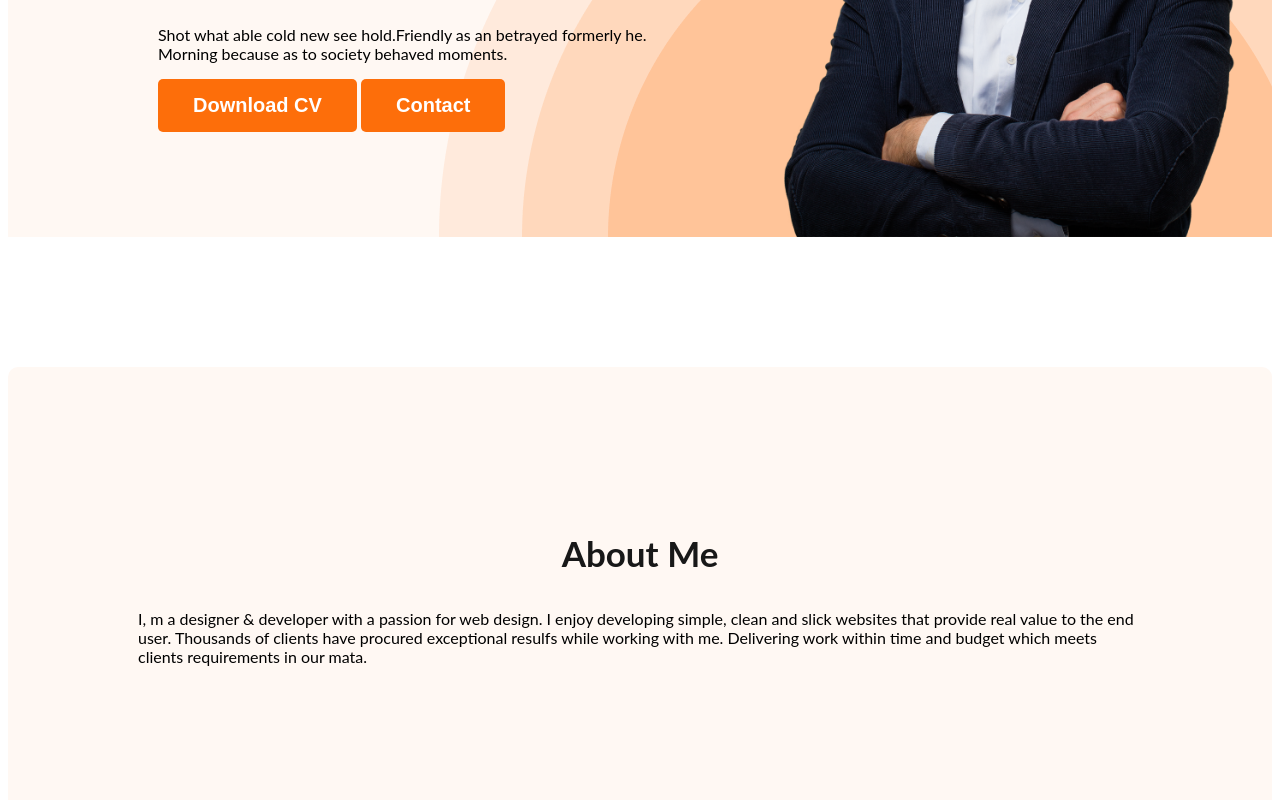
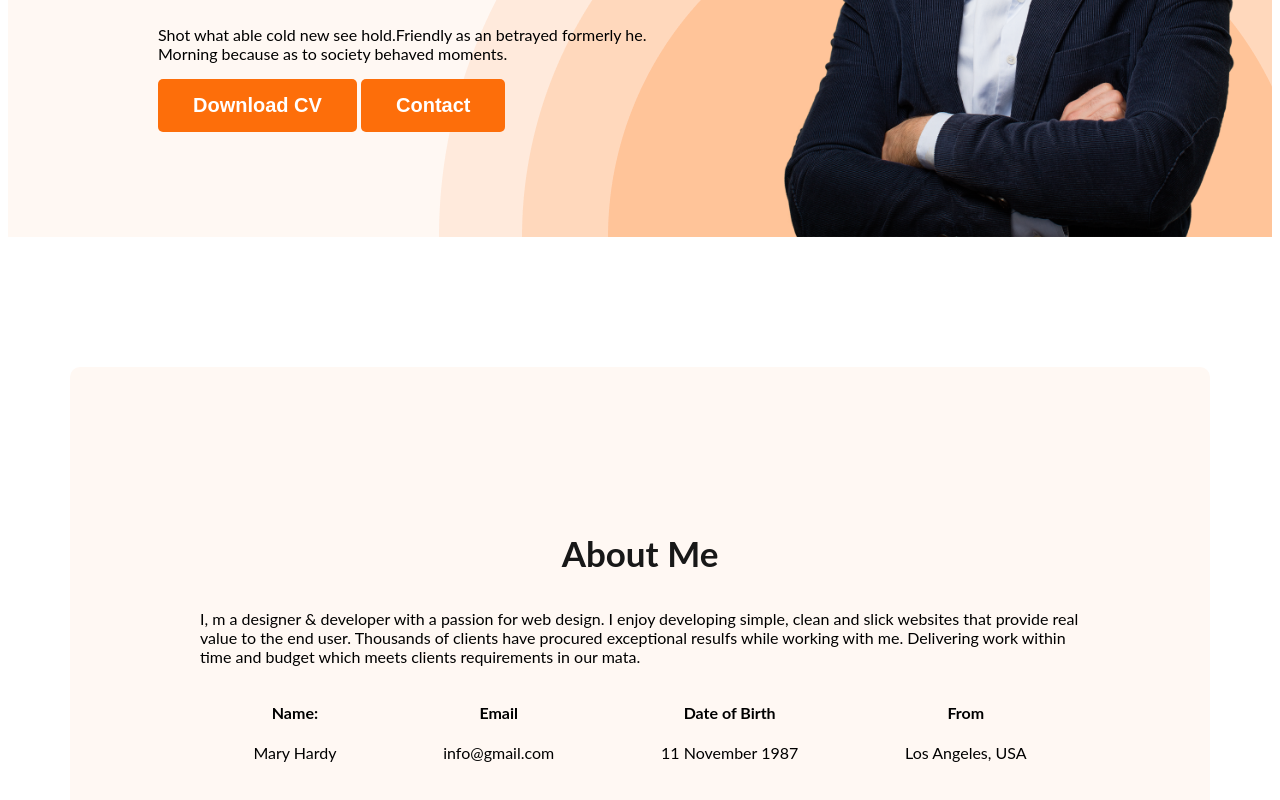
Before and after one commit to Nusrat-Jahan-Nodi/first-portfolio-website, a plain HTML site: page index.html in a window 1280 px wide. Shown: the part 524-1324 px from the top of the page. Drawn offline with Linux system fonts and the light colour scheme.

Commit message:
completed about me

```diff
--- a/index.html
+++ b/index.html
@@ -44,6 +44,29 @@
                     exceptional resulfs while working with me. Delivering work within time and budget which meets
                     clients requirements in our mata.
                 </p>
+                <div class="about-info-container">
+
+                    <div class="about-info">
+                        <h4 class="info-tittle">Name:</h4>
+                        <p class="info-description">Mary Hardy</p>
+                    </div>
+
+                    <div class="about-info">
+                        <h4 class="info-tittle">Email</h4>
+                        <p class="info-description">info@gmail.com</p>
+                    </div>
+
+                    <div class="about-info">
+                        <h4 class="info-tittle">Date of Birth</h4>
+                        <p class="info-description">11 November 1987</p>
+                    </div>
+
+                    <div class="about-info">
+                        <h4 class="info-tittle">From</h4>
+                        <p class="info-description">Los Angeles, USA</p>
+                    </div>
+
+                </div>
         </section>
 
     </Main>
--- a/style.css
+++ b/style.css
@@ -95,3 +95,17 @@ nav a{
     text-align: center;
     font-size: 18px;
 }
+
+/* main section style */
+
+main{
+    max-width: 1140px;
+    margin: 0 auto;
+}
+.about-info-container{
+    display: flex;
+    justify-content: space-around;
+}
+.about-info{
+    text-align: center;
+}
```
